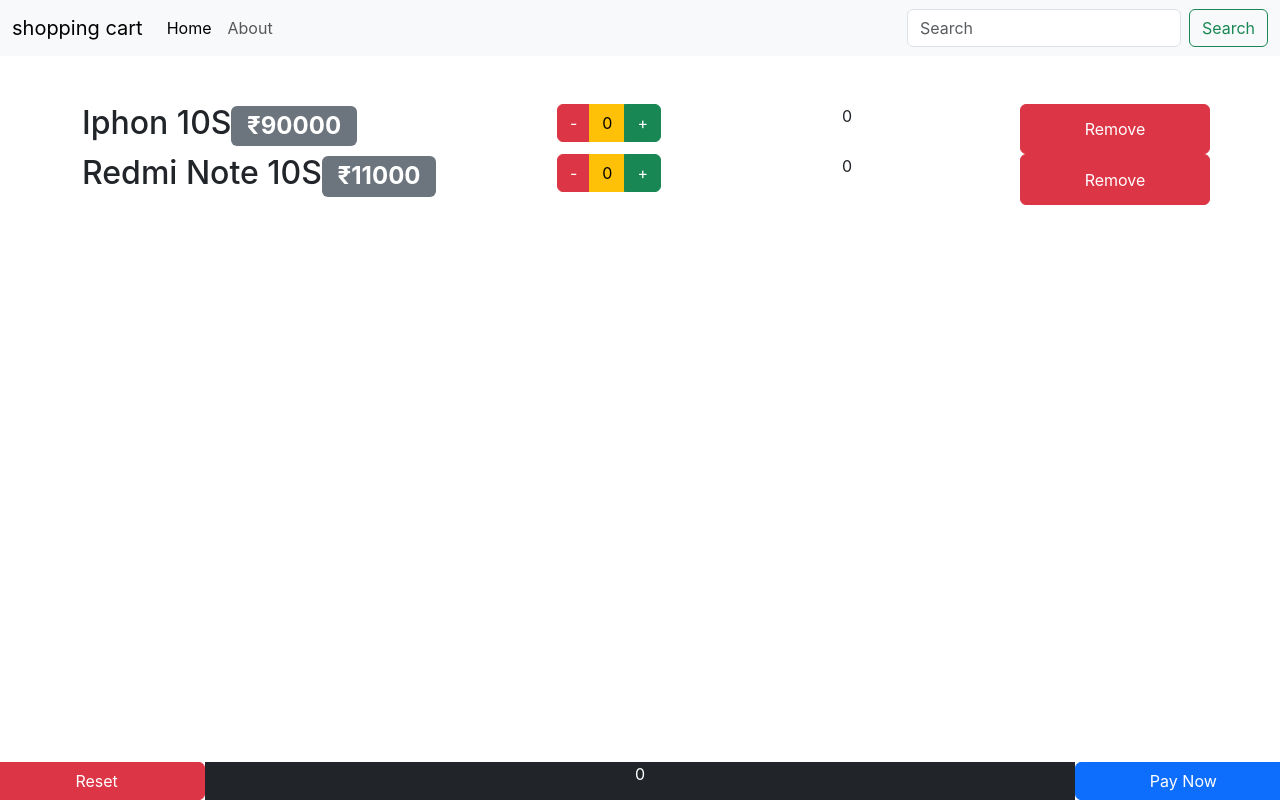
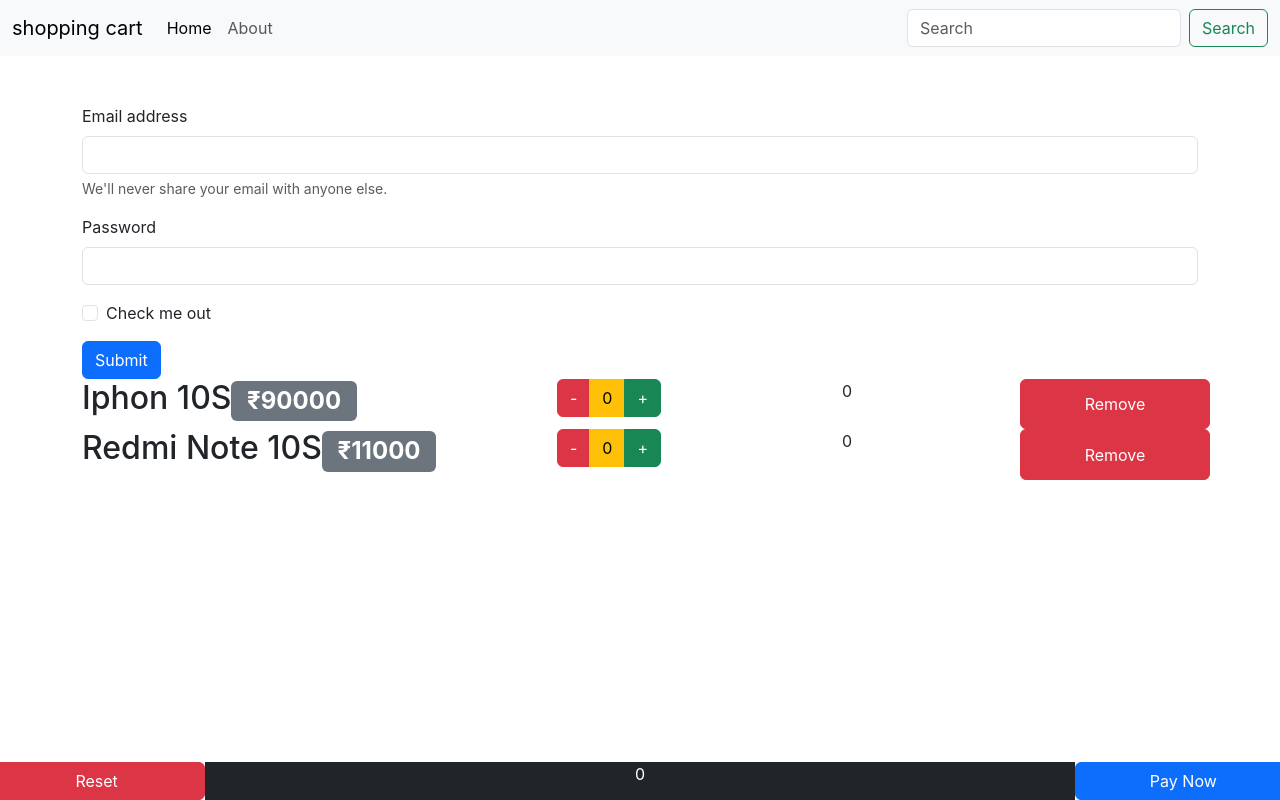
Before and after one commit to satya549/Reactjs, a React (Create React App) app: page / in a window 1280 px wide. Built offline with nearby package versions, Linux system fonts and the light colour scheme.

Commit message:
AddItem form

```diff
--- a/src/App.js
+++ b/src/App.js
@@ -4,6 +4,7 @@
 import Navbar from "./components/Navbar";
 import ProductList from "./components/ProductList.js";
 import Footer from "./components/Footer.js";
+import AddItem from "./components/AddItem.js";
 
 function App() {
   const products = [
@@ -65,6 +66,7 @@
     <>
       <Navbar />
       <main className="container mt-5">
+        <AddItem/>
         <ProductList
           productList={productList}
           incrementQuantity={incrementQuantity}
--- /dev/null
+++ b/src/components/AddItem.js
@@ -0,0 +1,24 @@
+import React, {Component} from "react";
+class addItem extends Component {
+    state = {  }
+    render() {
+        return <form>
+        <div className="mb-3">
+          <label htmlFor="exampleInputEmail1" className="form-label">Email address</label>
+          <input type="email" className="form-control" id="exampleInputEmail1" aria-describedby="emailHelp"/>
+          <div id="emailHelp" className="form-text">We'll never share your email with anyone else.</div>
+        </div>
+        <div className="mb-3">
+          <label htmlFor="exampleInputPassword1" className="form-label">Password</label>
+          <input type="password" className="form-control" id="exampleInputPassword1"/>
+        </div>
+        <div className="mb-3 form-check">
+          <input type="checkbox" className="form-check-input" id="exampleCheck1"/>
+          <label className="form-check-label" htmlFor="exampleCheck1">Check me out</label>
+        </div>
+        <button type="submit" className="btn btn-primary">Submit</button>
+      </form>;
+    }
+}
+
+export default addItem;
--- a/src/components/Product.js
+++ b/src/components/Product.js
@@ -47,7 +47,7 @@
       <button
         className="col-2 btn btn-danger"
         onClick={() => {
-          props.removeitem(props.index);
+          props.removeItem(props.index);
         }}>
         Remove
       </button>
--- a/src/components/ProductList.js
+++ b/src/components/ProductList.js
@@ -2,15 +2,17 @@
 import Product from "./Product.js";
 
 export default function ProductList(props) {
-  return props.productList.map((product, i) => {
-    return (
-      <Product
+  return (
+     props.productList.length > 0 ?
+     props.productList.map((product, i) => {
+      return <Product
         product={product}
         key={i}
         incrementQuantity={props.incrementQuantity}
         index={i}
-        decrementQuantity={props.decrementQuantity} removeIten={props.removeIten}
+        decrementQuantity={props.decrementQuantity} removeItem={props.removeItem}
       />
-    );
-  });
+  })
+  : <h1> No Products Exists in the cart</h1>
+)
 }
```
